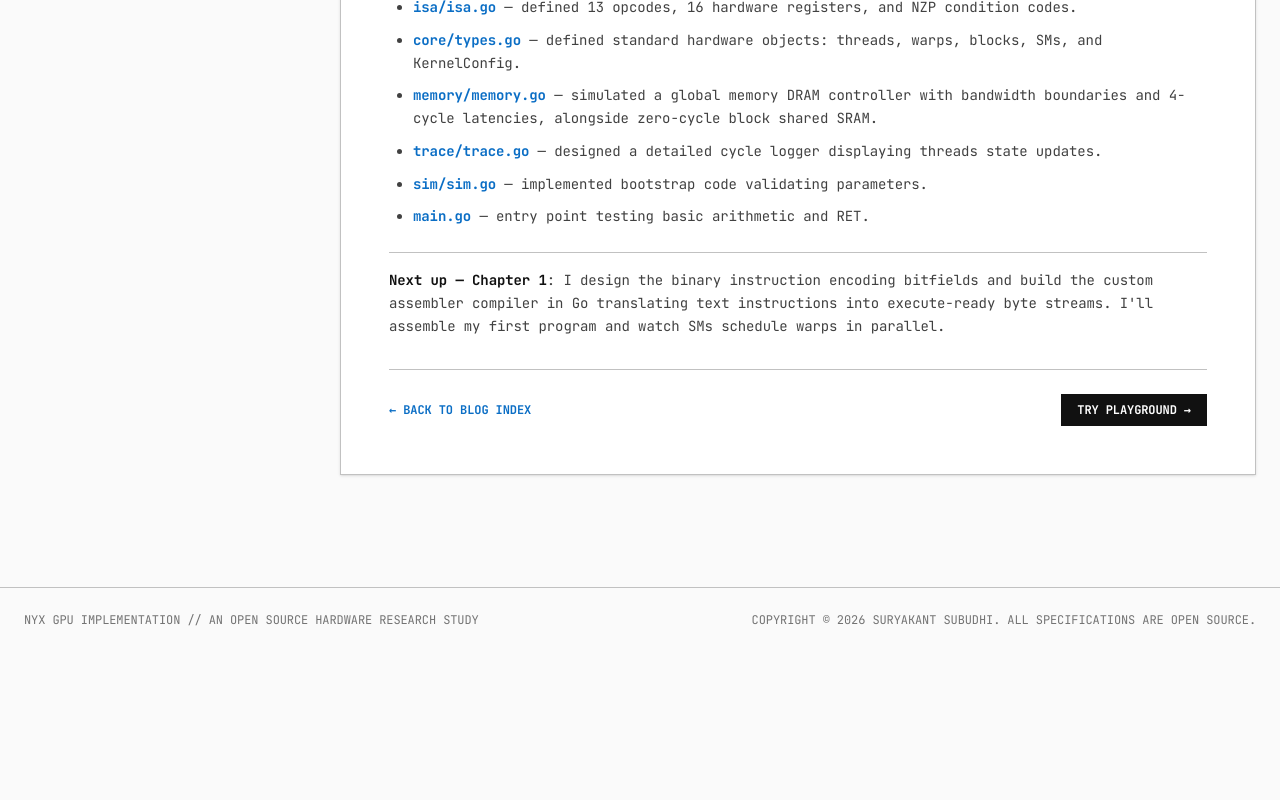
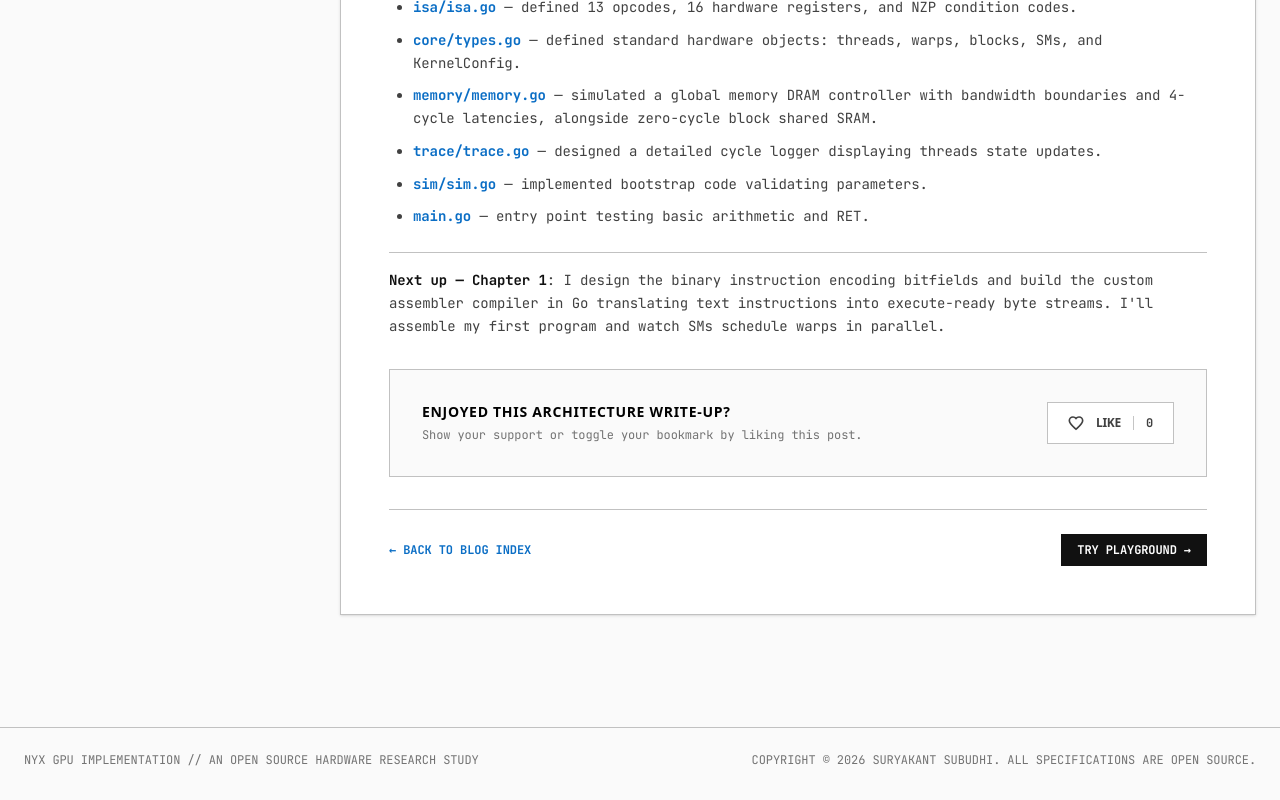
Before and after one commit to exprays/nyx, a Next.js app in the folder web/: page /blog/chapter-0 in a window 1280 px wide. Shown: the part 4631-5431 px from the top of the page. Before the commit the page ends 5291 px from the top, so only its background shows below. Built offline with nearby package versions, Linux system fonts and the light colour scheme; a web font is replaced by a local one.

Commit message:
feat: added like functionality to blogs

```diff
--- /dev/null
+++ b/web/app/api/likes/route.ts
@@ -0,0 +1,83 @@
+import { NextResponse } from "next/server";
+import { promises as fs } from "fs";
+import path from "path";
+
+const dataDir = path.join(process.cwd(), "data");
+const filePath = path.join(dataDir, "likes.json");
+
+// Helper to safely load likes count
+async function getLikesMap(): Promise<Record<string, number>> {
+  try {
+    await fs.mkdir(dataDir, { recursive: true });
+    const fileContent = await fs.readFile(filePath, "utf8");
+    return JSON.parse(fileContent);
+  } catch (error) {
+    return {};
+  }
+}
+
+// Helper to safely write likes count
+async function saveLikesMap(data: Record<string, number>) {
+  await fs.mkdir(dataDir, { recursive: true });
+  await fs.writeFile(filePath, JSON.stringify(data, null, 2), "utf8");
+}
+
+export async function GET(request: Request) {
+  try {
+    const { searchParams } = new URL(request.url);
+    const slug = searchParams.get("slug");
+    const likesMap = await getLikesMap();
+
+    if (slug) {
+      return NextResponse.json({ slug, likes: likesMap[slug] || 0 });
+    }
+
+    return NextResponse.json(likesMap);
+  } catch (error: any) {
+    return NextResponse.json(
+      { error: error.message || "An unexpected error occurred." },
+      { status: 500 }
+    );
+  }
+}
+
+export async function POST(request: Request) {
+  try {
+    const body = await request.json();
+    const { slug, action } = body;
+
+    if (!slug) {
+      return NextResponse.json(
+        { error: "Slug is required." },
+        { status: 400 }
+      );
+    }
+
+    if (action !== "like" && action !== "unlike") {
+      return NextResponse.json(
+        { error: "Action must be 'like' or 'unlike'." },
+        { status: 400 }
+      );
+    }
+
+    const likesMap = await getLikesMap();
+    const currentLikes = likesMap[slug] || 0;
+
+    let newLikes = currentLikes;
+    if (action === "like") {
+      newLikes = currentLikes + 1;
+    } else if (action === "unlike") {
+      newLikes = Math.max(0, currentLikes - 1);
+    }
+
+    likesMap[slug] = newLikes;
+    await saveLikesMap(likesMap);
+
+    return NextResponse.json({ slug, likes: newLikes });
+  } catch (error: any) {
+    return NextResponse.json(
+      { error: error.message || "Failed to update like counter." },
+      { status: 500 }
+    );
+  }
+}
--- a/web/app/blog/chapter-0/page.tsx
+++ b/web/app/blog/chapter-0/page.tsx
@@ -1,5 +1,6 @@
 import React from "react";
 import Link from "next/link";
+import { LikeCounter } from "../../components/LikeCounter";
 
 export const metadata = {
   title: "Why CPUs and GPUs Are Fundamentally Different | Project NYX",
@@ -355,6 +356,8 @@ export default function ChapterZeroPage() {
             </p>
           </section>
 
+          <LikeCounter slug="chapter-0" />
+
           <div className="border-t border-stone-gray pt-6 mt-8 flex flex-col sm:flex-row justify-between items-center gap-4">
             <Link href="/blog" className="text-xs font-bold font-mono text-electric-blue hover:underline whitespace-nowrap">
               ← BACK TO BLOG INDEX
--- a/web/app/blog/page.tsx
+++ b/web/app/blog/page.tsx
@@ -1,5 +1,6 @@
 import React from "react";
 import Link from "next/link";
+import { LikesDisplay } from "../components/LikesDisplay";
 
 export const metadata = {
   title: "Engineering Curriculum & Blog | Project NYX",
@@ -107,8 +108,8 @@ export default function BlogIndexPage() {
             </p>
 
             <div className="flex items-center justify-between mt-2 pt-2 border-t border-stone-gray border-opacity-30">
-              <span className="text-[11px] font-mono text-smoke-gray uppercase tracking-wider">
-                8 MIN READ • BY SURYAKANT SUBUDHI
+              <span className="text-[11px] font-mono text-smoke-gray uppercase tracking-wider flex items-center gap-1.5">
+                8 MIN READ • BY SURYAKANT SUBUDHI • <LikesDisplay slug="chapter-0" />
               </span>
               <Link
                 href="/blog/chapter-0"
--- /dev/null
+++ b/web/app/components/LikeCounter.tsx
@@ -0,0 +1,125 @@
+"use client";
+
+import React, { useState, useEffect } from "react";
+
+interface LikeCounterProps {
+  slug: string;
+}
+
+export function LikeCounter({ slug }: LikeCounterProps) {
+  const [likes, setLikes] = useState<number>(0);
+  const [hasLiked, setHasLiked] = useState<boolean>(false);
+  const [loading, setLoading] = useState<boolean>(true);
+  const [animating, setAnimating] = useState<boolean>(false);
+  const [submitting, setSubmitting] = useState<boolean>(false);
+
+  useEffect(() => {
+    // 1. Check local storage
+    const storageKey = `liked_${slug}`;
+    const localLiked = localStorage.getItem(storageKey) === "true";
+    setHasLiked(localLiked);
+
+    // 2. Fetch total likes from API
+    fetch(`/api/likes?slug=${slug}`)
+      .then((res) => res.json())
+      .then((data) => {
+        if (typeof data.likes === "number") {
+          setLikes(data.likes);
+        }
+      })
+      .catch((err) => console.error("Error fetching likes:", err))
+      .finally(() => setLoading(false));
+  }, [slug]);
+
+  const handleLike = async () => {
+    if (submitting) return;
+
+    const action = hasLiked ? "unlike" : "like";
+    const storageKey = `liked_${slug}`;
+
+    // Optimistic UI updates
+    setHasLiked(!hasLiked);
+    setLikes((prev) => (action === "like" ? prev + 1 : Math.max(0, prev - 1)));
+    setAnimating(true);
+    setSubmitting(true);
+
+    // Trigger pulse animation
+    setTimeout(() => setAnimating(false), 300);
+
+    try {
+      const response = await fetch("/api/likes", {
+        method: "POST",
+        headers: {
+          "Content-Type": "application/json",
+        },
+        body: JSON.stringify({ slug, action }),
+      });
+
+      if (!response.ok) {
+        throw new Error("Failed to sync like action");
+      }
+
+      const data = await response.json();
+      if (typeof data.likes === "number") {
+        setLikes(data.likes);
+      }
+
+      // Commit to localStorage
+      if (action === "like") {
+        localStorage.setItem(storageKey, "true");
+      } else {
+        localStorage.removeItem(storageKey);
+      }
+    } catch (error) {
+      console.error("Failed to register like:", error);
+      // Rollback optimistic updates on error
+      setHasLiked(hasLiked);
+      setLikes((prev) => (action === "like" ? Math.max(0, prev - 1) : prev + 1));
+    } finally {
+      setSubmitting(false);
+    }
+  };
+
+  return (
+    <div className="border border-stone-gray bg-cloud-white p-6 sm:p-8 my-8 flex flex-col sm:flex-row items-center justify-between gap-4 select-none">
+      <div className="flex flex-col gap-1 text-center sm:text-left">
+        <h4 className="font-sans font-bold text-xs sm:text-sm text-ash-black uppercase tracking-wider">
+          Enjoyed this architecture write-up?
+        </h4>
+        <p className="font-mono text-[10px] sm:text-xs text-smoke-gray leading-normal">
+          Show your support or toggle your bookmark by liking this post.
+        </p>
+      </div>
+
+      <button
+        onClick={handleLike}
+        disabled={loading}
+        className={`group flex items-center justify-center gap-3 border px-5 py-3 transition-all duration-300 cursor-pointer ${
+          hasLiked
+            ? "border-flame-orange bg-flame-orange text-cloud-white"
+            : "border-stone-gray bg-white text-steel-gray hover:border-flame-orange hover:text-flame-orange"
+        } ${animating ? "scale-105" : ""} active:scale-95`}
+      >
+        <svg
+          xmlns="http://www.w3.org/2000/svg"
+          viewBox="0 0 24 24"
+          fill={hasLiked ? "currentColor" : "none"}
+          stroke="currentColor"
+          strokeWidth="2.5"
+          className={`w-4 h-4 transition-transform duration-300 ${
+            animating ? "scale-125" : "group-hover:scale-115"
+          }`}
+        >
+          <path d="M12 21.35l-1.45-1.32C5.4 15.36 2 12.28 2 8.5 2 5.42 4.42 3 7.5 3c1.74 0 3.41.81 4.5 2.09C13.09 3.81 14.76 3 16.5 3 19.58 3 22 5.42 22 8.5c0 3.78-3.4 6.86-8.55 11.54L12 21.35z" />
+        </svg>
+        <span className="font-sans font-bold text-xs tracking-tight uppercase">
+          {hasLiked ? "Liked" : "Like"}
+        </span>
+        <span className="h-3.5 w-px bg-current opacity-30"></span>
+        <span className="font-mono font-bold text-xs">
+          {loading ? "..." : likes}
+        </span>
+      </button>
+    </div>
+  );
+}
--- /dev/null
+++ b/web/app/components/LikesDisplay.tsx
@@ -0,0 +1,37 @@
+"use client";
+
+import React, { useEffect, useState } from "react";
+
+interface LikesDisplayProps {
+  slug: string;
+}
+
+export function LikesDisplay({ slug }: LikesDisplayProps) {
+  const [likes, setLikes] = useState<number | null>(null);
+
+  useEffect(() => {
+    fetch(`/api/likes?slug=${slug}`)
+      .then((res) => res.json())
+      .then((data) => {
+        if (typeof data.likes === "number") {
+          setLikes(data.likes);
+        } else {
+          setLikes(0);
+        }
+      })
+      .catch((err) => {
+        console.error("Error loading likes count:", err);
+        setLikes(0);
+      });
+  }, [slug]);
+
+  if (likes === null) {
+    return <span className="font-mono text-smoke-gray uppercase tracking-wider">... Likes</span>;
+  }
+
+  return (
+    <span className="font-mono text-smoke-gray uppercase tracking-wider">
+      {likes} {likes === 1 ? "Like" : "Likes"}
+    </span>
+  );
+}
--- a/web/app/page.tsx
+++ b/web/app/page.tsx
@@ -145,8 +145,8 @@ export default function Home() {
           {/* Action button (Orange Action Button) */}
           <div className="whitespace-nowrap">
             <Link href="/playground" className="bg-flame-orange text-cloud-white text-[10px] sm:text-xs font-bold px-3 sm:px-4 py-2 hover:bg-opacity-90 cursor-pointer border-0 transition-opacity font-mono inline-block">
-              <span className="hidden sm:inline">LAUNCH CLOUD SHELL</span>
-              <span className="sm:hidden">CLOUD SHELL</span>
+              <span className="hidden sm:inline">LAUNCH PLAYGROUND</span>
+              <span className="sm:hidden">PLAYGROUND</span>
             </Link>
           </div>
 
@@ -180,7 +180,7 @@ export default function Home() {
               href="/playground"
               className="bg-midnight-graphite hover:bg-opacity-95 text-cloud-white text-xs font-bold px-6 py-3 cursor-pointer border-0 transition-opacity font-mono inline-block"
             >
-              LAUNCH CLOUD SHELL
+              LAUNCH PLAYGROUND
             </Link>
             {/* Naked Link Button */}
             <Link
--- /dev/null
+++ b/web/data/likes.json
@@ -0,0 +1,3 @@
+{
+  "chapter-0": 0
+}
```
